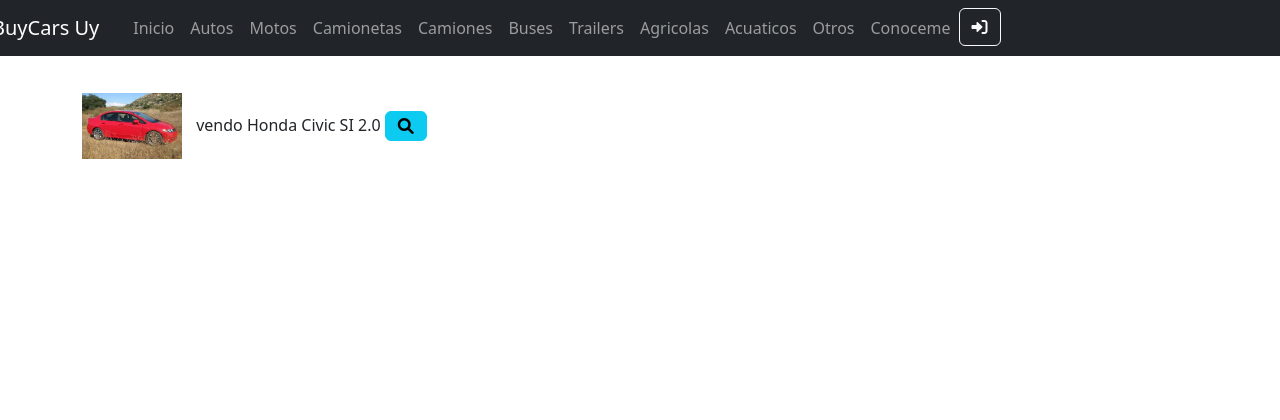
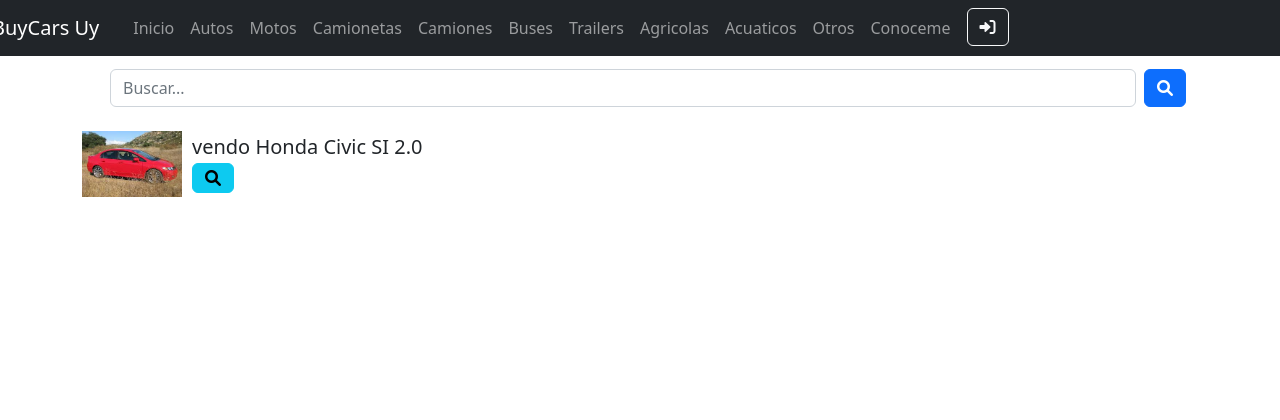
Before and after one commit to jlumaca/ProyectoFinalLumaca, a Django app: page /App/vehiculos-lista/autos in a window 1280 px wide. Shown: the top 420 px of the page. Run offline with Django 5.2, Linux system fonts and the light colour scheme; data comes from the database, SQL or seed files in the repository; some libraries are stand-ins or nearby versions.

Commit message:
Algunos cambios visuales, boton buscar

```diff
--- a/App/templates/autos/autos.html
+++ b/App/templates/autos/autos.html
@@ -2,33 +2,46 @@
 {% load static %}
 
 {% block contenidoCambiable %}
+<div class="container">
 {% if vehiculos %}
 {% if request.user.is_authenticated %}
 <br>
+<div class="d-flex justify-content-between align-items-center mb-3">
 <form action="{% url 'VehiculoCreate' vehiculo='autos' %}" method="">{% csrf_token %}
   <button type="submit" class="btn btn-primary">
     <i class="fas fa-plus"></i> Publicar
   </button>
 </form>
 {% endif %}
+<form action="{% url 'VehiculoSearch' 'autos' %}" method="get" class="d-flex align-items-center ms-3">{% csrf_token %}
+
+  <input type="text" id="buscar" name="buscar" class="form-control me-2" placeholder="Buscar...">
+  <button type="submit" class="btn btn-primary">
+    <i class="fas fa-search"></i>
+  </button>
+</form>
+</div>
 <br>
 
 <ul class="list-unstyled">
   {% for auto in vehiculos %}
-    <li class="mb-3">
+  <li class="mb-3">
+    <div class="d-flex align-items-center">
       {% if auto.imagen %}
         <img src="{{ auto.imagen.url }}" alt="avatar" width="100px" style="margin-right: 10px;">
       {% endif %}
-
-      {{ auto.titulo }}
-
-      <a class="btn btn-info btn-circle fas fa-search" href="{% url 'VehiculoDetail' 'autos' auto.id %}"></a>
-
-      {% if user.id == auto.vendedor.id %}
-        <a class="btn btn-warning btn-circle fas fa-pencil-alt" href="{% url 'VehiculoUpdate' 'autos' auto.id %}"></a>
-        <a class="btn btn-danger btn-circle fas fa-trash-alt" href="{% url 'VehiculoDelete' 'autos' auto.id %}"></a>
-      {% endif %}
-    </li>
+      <div class="flex-grow-1">
+        <h5 class="mb-1">{{ auto.titulo }}</h5>
+        <div class="d-flex">
+          <a class="btn btn-info btn-circle fas fa-search me-2" href="{% url 'VehiculoDetail' 'autos' auto.id %}"></a>
+          {% if user.id == auto.vendedor.id %}
+            <a class="btn btn-warning btn-circle fas fa-pencil-alt me-2" href="{% url 'VehiculoUpdate' 'autos' auto.id %}"></a>
+            <a class="btn btn-danger btn-circle fas fa-trash-alt" href="{% url 'VehiculoDelete' 'autos' auto.id %}"></a>
+          {% endif %}
+        </div>
+      </div>
+    </div>
+  </li>
   {% endfor %}
 </ul>
 {% else %}
@@ -36,5 +49,6 @@
   <p>No hay autos disponibles.</p>
   <a href="{% url 'VehiculoCreate' vehiculo='autos' %}" class="btn btn-primary">Publicar un nuevo vehículo</a>
 </div>
+</div>
 {% endif %}
 {% endblock contenidoCambiable %}
--- a/App/templates/padre.html
+++ b/App/templates/padre.html
@@ -38,30 +38,30 @@
                             <li class="nav-item"><a class="nav-link" href="#">Otros</a></li>
                             <li class="nav-item"><a class="nav-link" href="{% url 'About' %}">Conoceme</a></li>
                             {% if request.user.is_authenticated %}
-                        <li class="nav-item"><p style="color: white;">Usuario: <strong>{{request.user.username}}</strong></p></li>
-                        <li class="nav-item"><a class="nav-link" href="{% url 'Editar' %}">Editar usuario</a></li>
-                        <form method="post" action="{% url 'Logout' %}"> {% csrf_token %}
-
                                 <li class="nav-item">
-                                <button class="btn btn-outline-danger">
+                                    <p class="text-white m-0">Usuario: <strong>{{ request.user.username }}</strong></p>
+                                </li>
+                                <li class="nav-item">
+                                    <a class="btn btn-outline-light ms-2" href="{% url 'Editar' %}">Editar usuario</a>
+                                </li>
+                                <li class="nav-item">
+                                    <form method="post" action="{% url 'Logout' %}" class="d-inline">
+                                        {% csrf_token %}
+                                        <button class="btn btn-outline-danger ms-2">
                                             <i class="fas fa-sign-out-alt"></i>
                                         </button>
+                                    </form>
                                 </li>
-                        </form>
                             {% else %}
-
-                        <form method="" action="{% url 'Login' %}"> {% csrf_token %}
                                 <li class="nav-item">
-                                <button class="btn btn-outline-light">
+                                    <form method="get" action="{% url 'Login' %}" class="d-inline">
+                                        {% csrf_token %}
+                                        <button class="btn btn-outline-light ms-2">
                                             <i class="fas fa-sign-in-alt"></i>
                                         </button>
+                                    </form>
                                 </li>
-                        </form>
-
-
                             {% endif %}
-
-
                         </ul>
                     </div>
                 </div>
@@ -73,14 +73,11 @@
         <div class="ContenidoPrincipal">
             <div class="container">
                 {% block contenidoCambiable %}
-
                 {% endblock %}
-
             </div>
         </div>
 
         <!-- Footer-->
-
         <footer class="py-5 bg-dark">
             <div class="container"><p class="m-0 text-center text-white">Todos los derechos reservados &copy; BuyCars Uy 2024</p></div>
         </footer>
--- a/App/urls.py
+++ b/App/urls.py
@@ -21,6 +21,7 @@ urlpatterns = [
     path('vehiculo-delete/<str:vehiculo>/<int:id_vehiculo>', views.vehiculoDelete,name="VehiculoDelete"),
     path('vehiculo-update/<str:vehiculo>/<int:id_vehiculo>', views.vehiculoUpdate,name="VehiculoUpdate"),
     path('vehiculo-detalles/<str:vehiculo>/<int:id_vehiculo>', views.vehiculoDetail,name="VehiculoDetail"),
+    path('vehiculo-search/<str:vehiculo>', views.vehiculoSearch,name="VehiculoSearch"),
     #path('autos-deleteForm/<id_auto>', views.autoDeleteForm,name="AutoDeleteForm"),
 
 ]
--- a/App/views.py
+++ b/App/views.py
@@ -140,6 +140,12 @@ def vehiculoDetail(req,vehiculo,id_vehiculo):
   return render(req, f"{vehiculo}/{vehiculo}_details.html", contexto)
 
 
+def vehiculoSearch(req,vehiculo):
+  busqueda = req.GET.get('buscar')
+  resultados = Vehiculo.objects.filter(titulo__icontains=busqueda,tipo=vehiculo)
+  return render(req, f'{vehiculo}/{vehiculo}.html', {'vehiculos': resultados})
+
+
 def vista_login(req):
 
   if req.method == 'POST':
```
Lines whose indentation alone changed are shown as unchanged.
